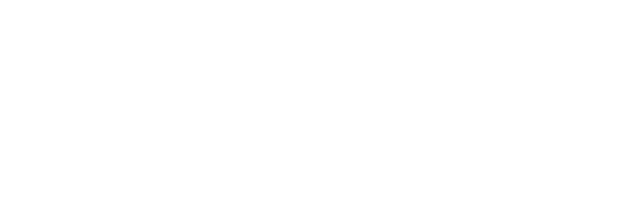
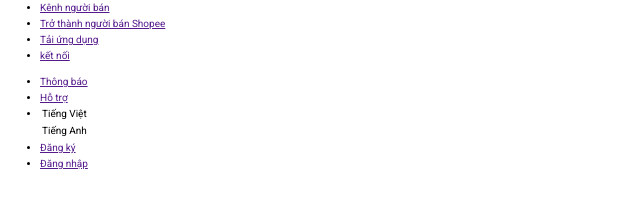
Before and after one commit to chucuoi8x/shopee, a plain HTML site: page index.html in a window 1280 px wide. Shown: the whole page, without its empty margins (0-640 px from the left). Drawn offline with nearby package versions, Linux system fonts and the light colour scheme.

Commit message:
create navbar

```diff
--- a/index.html
+++ b/index.html
@@ -10,6 +10,52 @@
     <title>Shopee</title>
 </head>
 <body>
+    <div class="app">
+        <header class="header">
+            <nav class="header__navbar">
+                <ul class="hearder__navbar-list">
+                    <li class="hearder__navbar-item">
+                        <a href="" class="hearder__navbar-item-link">Kênh người bán</a>
+                    </li>
+                    <li class="hearder__navbar-item">
+                        <a href="" class="hearder__navbar-item-link">Trở thành người bán Shopee</a>
+                    </li>
+                    <li class="hearder__navbar-item">
+                        <a href="" class="hearder__navbar-item-link">Tải ứng dụng</a>
+                    </li>
+                    <li class="hearder__navbar-item">
+                        <a href="" class="hearder__navbar-item-link">kết nối</a>
+                    </li>
+                </ul>
 
+                <ul class="hearder__navbar-list">
+                    <li class="hearder__navbar-item">
+                        <a href="" class="hearder__navbar-item-link">Thông báo</a>
+                    </li>
+                    <li class="hearder__navbar-item">
+                        <a href="" class="hearder__navbar-item-link">Hỗ trợ</a>
+                    </li>
+                    <li class="hearder__navbar-item">
+                        <seleck class="hearder__navbar-item-lang">
+                            <option value="vi">Tiếng Việt</option>
+                            <option value="en">Tiếng Anh</option>
+                        </seleck>
+                    </li>
+                    <li class="hearder__navbar-item">
+                        <a href="" class="hearder__navbar-item-link">Đăng ký</a>
+                    </li>
+                    <li class="hearder__navbar-item">
+                        <a href="" class="hearder__navbar-item-link">Đăng nhập</a>
+                    </li>
+                </ul>
+            </nav>
+        </header>
+        <div class="container">
+
+        </div>
+        <footer class="footer">
+
+        </footer>
+    </div>
 </body>
 </html>
```
